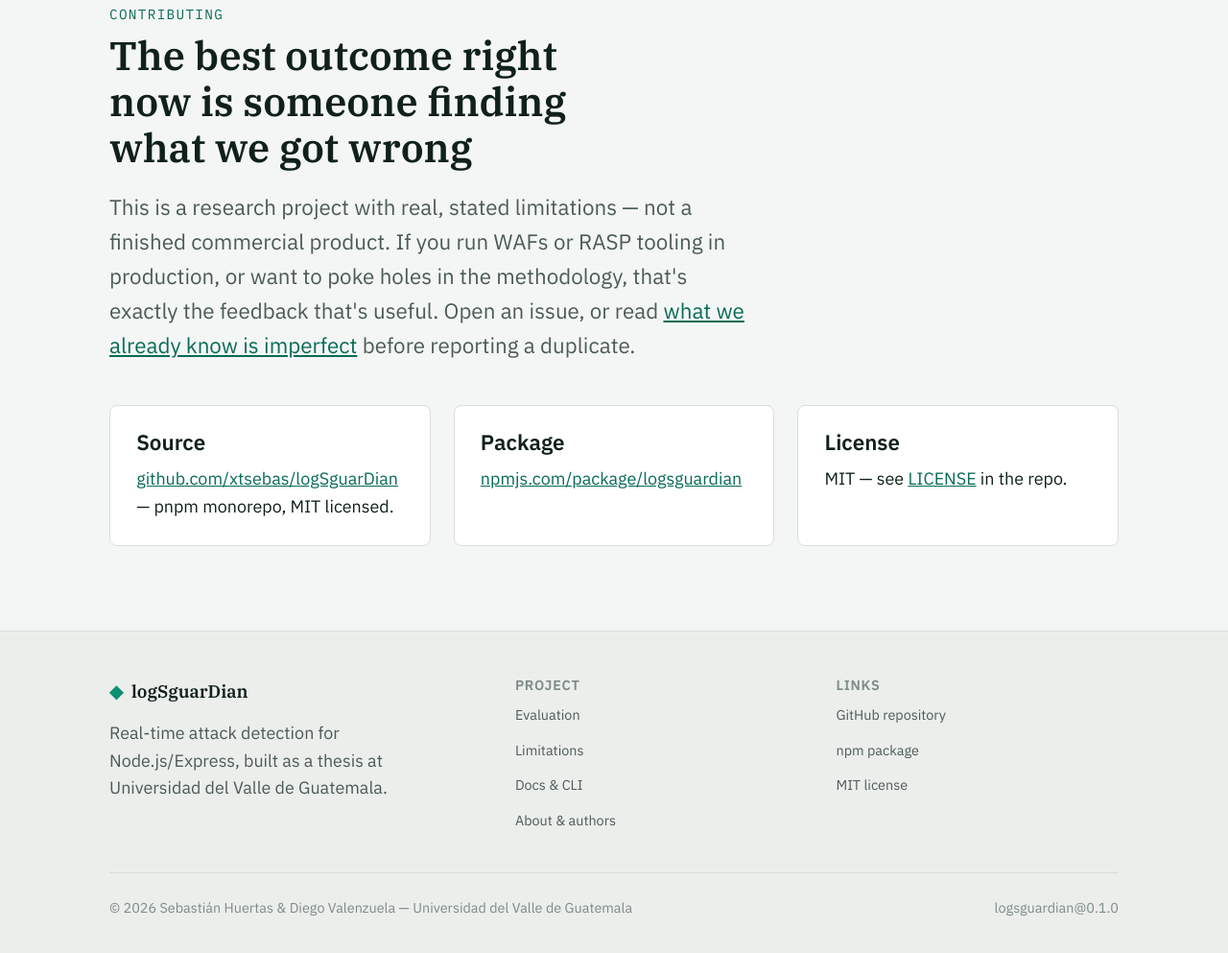
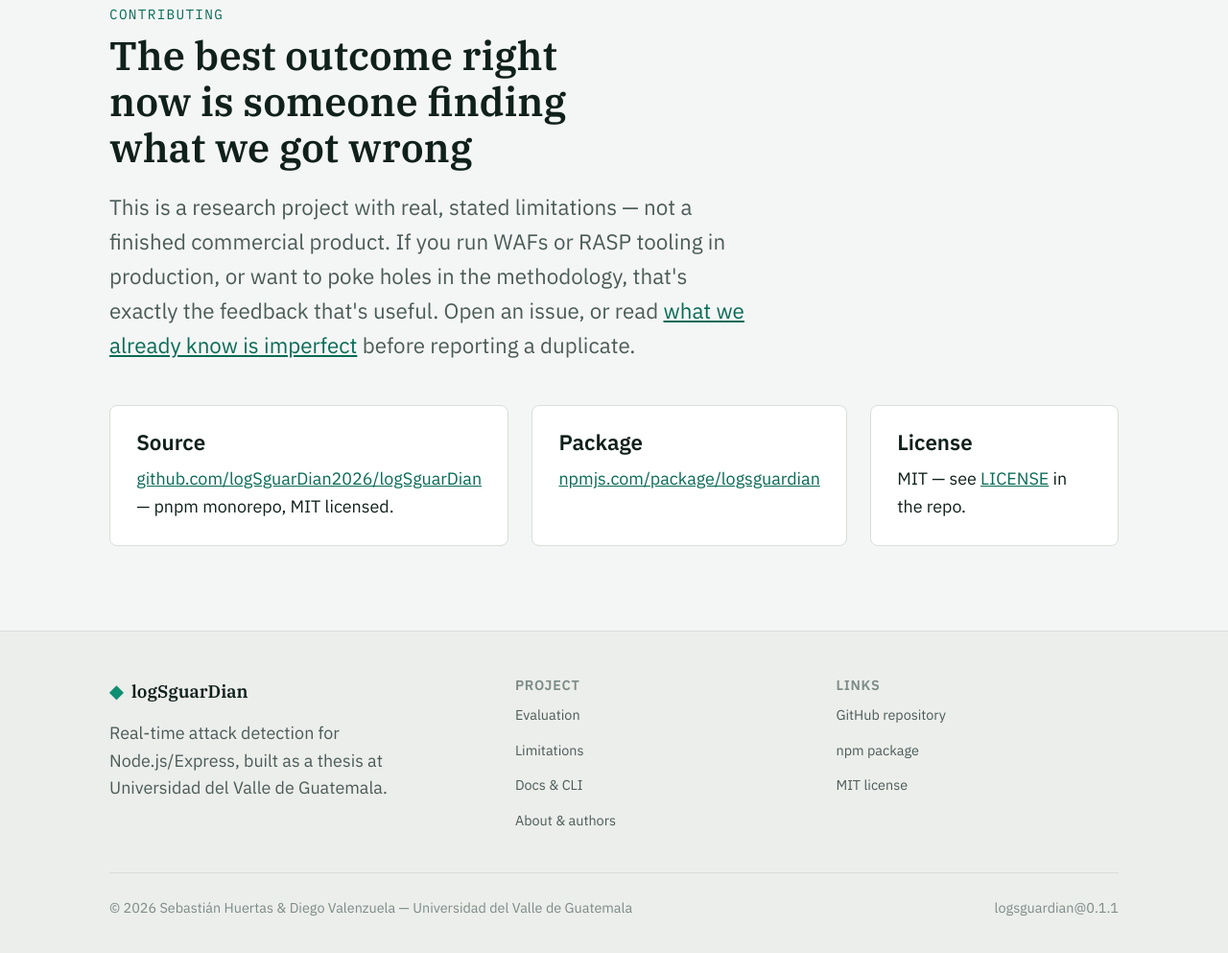
Before and after one commit to logSguarDian2026/logsguardian-web, a website: page about.html in a window 1280 px wide. Shown: the part 1479-2472 px from the top of the page at 96% size. Drawn offline with Linux system fonts and the light colour scheme.

Commit message:
Centralize package version and point repo links to logSguarDian2026

```diff
--- a/about.html
+++ b/about.html
@@ -22,7 +22,7 @@
       <li><a href="about.html" aria-current="page">About</a></li>
     </ul>
     <div class="nav-cta">
-      <a class="btn btn-ghost btn-text" href="https://github.com/xtsebas/logSguarDian" target="_blank" rel="noopener">GitHub</a>
+      <a class="btn btn-ghost btn-text" href="https://github.com/logSguarDian2026/logSguarDian" target="_blank" rel="noopener">GitHub</a>
       <a class="btn btn-primary" href="https://www.npmjs.com/package/logsguardian" target="_blank" rel="noopener">npm install</a>
       <button class="nav-toggle" aria-label="Toggle menu" aria-expanded="false">
         <svg class="icon-open" viewBox="0 0 24 24" fill="none" stroke="currentColor" stroke-width="2" stroke-linecap="round"><line x1="4" y1="7" x2="20" y2="7"/><line x1="4" y1="12" x2="20" y2="12"/><line x1="4" y1="17" x2="20" y2="17"/></svg>
@@ -76,7 +76,7 @@
     <div class="grid-3">
       <div class="card">
         <h4>Source</h4>
-        <p style="margin-bottom:0"><a href="https://github.com/xtsebas/logSguarDian" target="_blank" rel="noopener">github.com/xtsebas/logSguarDian</a> — pnpm monorepo, MIT licensed.</p>
+        <p style="margin-bottom:0"><a href="https://github.com/logSguarDian2026/logSguarDian" target="_blank" rel="noopener">github.com/logSguarDian2026/logSguarDian</a> — pnpm monorepo, MIT licensed.</p>
       </div>
       <div class="card">
         <h4>Package</h4>
@@ -84,7 +84,7 @@
       </div>
       <div class="card">
         <h4>License</h4>
-        <p style="margin-bottom:0">MIT — see <a href="https://github.com/xtsebas/logSguarDian/blob/main/LICENSE" target="_blank" rel="noopener">LICENSE</a> in the repo.</p>
+        <p style="margin-bottom:0">MIT — see <a href="https://github.com/logSguarDian2026/logSguarDian/blob/main/LICENSE" target="_blank" rel="noopener">LICENSE</a> in the repo.</p>
       </div>
     </div>
   </div>
@@ -109,19 +109,20 @@
       <div>
         <h4>Links</h4>
         <ul>
-          <li><a href="https://github.com/xtsebas/logSguarDian" target="_blank" rel="noopener">GitHub repository</a></li>
+          <li><a href="https://github.com/logSguarDian2026/logSguarDian" target="_blank" rel="noopener">GitHub repository</a></li>
           <li><a href="https://www.npmjs.com/package/logsguardian" target="_blank" rel="noopener">npm package</a></li>
-          <li><a href="https://github.com/xtsebas/logSguarDian/blob/main/LICENSE" target="_blank" rel="noopener">MIT license</a></li>
+          <li><a href="https://github.com/logSguarDian2026/logSguarDian/blob/main/LICENSE" target="_blank" rel="noopener">MIT license</a></li>
         </ul>
       </div>
     </div>
     <div class="footer-bottom">
       <span>© 2026 Sebastián Huertas &amp; Diego Valenzuela — Universidad del Valle de Guatemala</span>
-      <span>logsguardian@0.1.0</span>
+      <span>logsguardian@<span data-version></span></span>
     </div>
   </div>
 </footer>
 
+<script src="js/site-config.js"></script>
 <script src="js/app.js"></script>
 </body>
 </html>
--- a/js/app.js
+++ b/js/app.js
@@ -1,4 +1,8 @@
 document.addEventListener("DOMContentLoaded", () => {
+  document.querySelectorAll("[data-version]").forEach((el) => {
+    el.textContent = window.LOGSGUARDIAN_CONFIG.version;
+  });
+
   const toggle = document.querySelector(".nav-toggle");
   if (toggle) {
     toggle.addEventListener("click", () => {
--- /dev/null
+++ b/js/site-config.js
@@ -0,0 +1,5 @@
+// Single source of truth for the published package version.
+// Update this value when a new logsguardian release is published.
+window.LOGSGUARDIAN_CONFIG = {
+  version: "0.1.1",
+};
```
Also changed, not shown: docs.html (+5 -4 lines), evaluation.html (+5 -4 lines), index.html (+6 -5 lines), limitations.html (+5 -4 lines).
